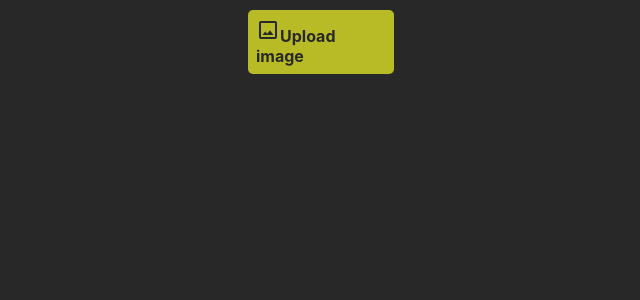
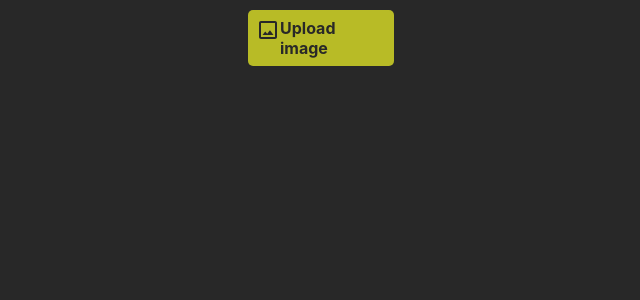
Before and after one commit to BL365/Imghost, a React (Create React App) app: page / in a window 1280 px wide. Shown: the top 300 px of the page, without its empty margins (319-959 px from the left). Built offline with nearby package versions, Linux system fonts and the light colour scheme.

Commit message:
fixed text height and button icons

```diff
--- a/src/App.css
+++ b/src/App.css
@@ -28,11 +28,12 @@
   color: #61dafb;
 }
 
+/*button-upload*/
 .App-upload-button > label {
   padding: 8px;
   margin: 10px auto;
   width: 130px;
-  display: block;
+  display: flex;
   background: #b8bb26;
   border-radius: 5px;
 
@@ -41,6 +42,7 @@
   font-weight: 700;
 }
 
+/*button-upload animation*/
 .App-upload-button > label:hover {
   background: #98971A;
 }
```
Also changed, not shown: src/App.js (line endings or trailing spaces).
